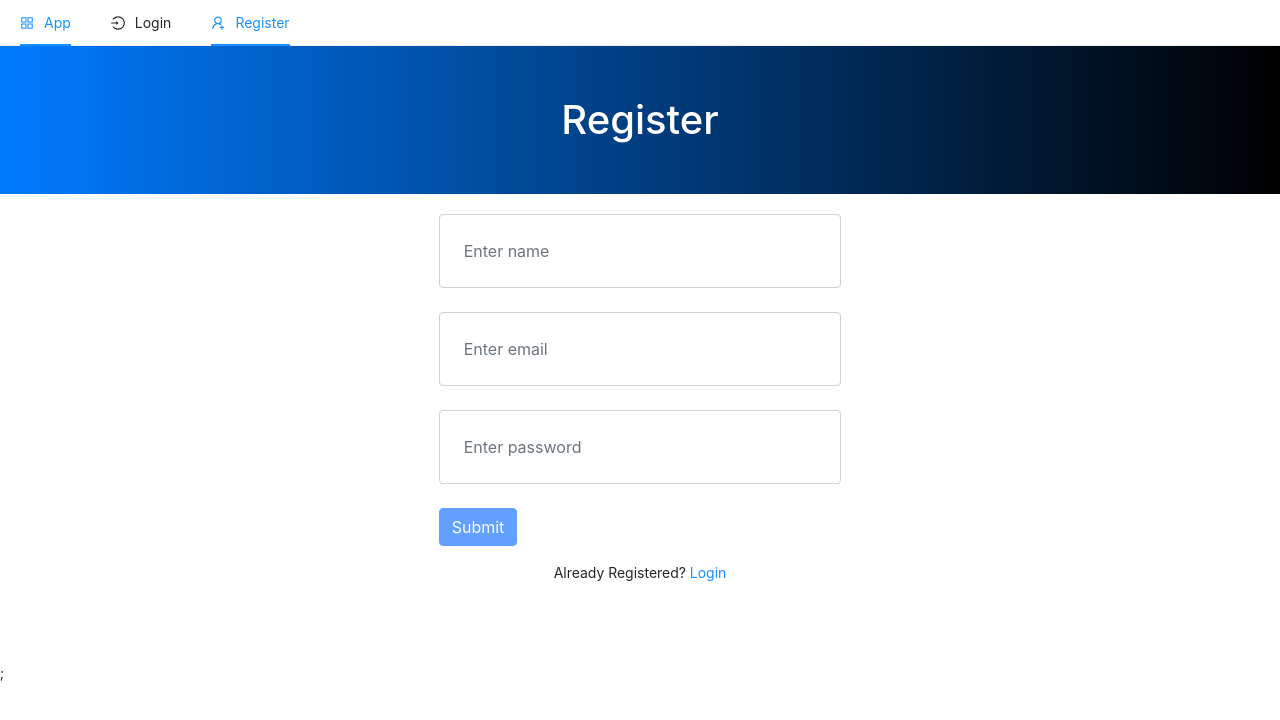
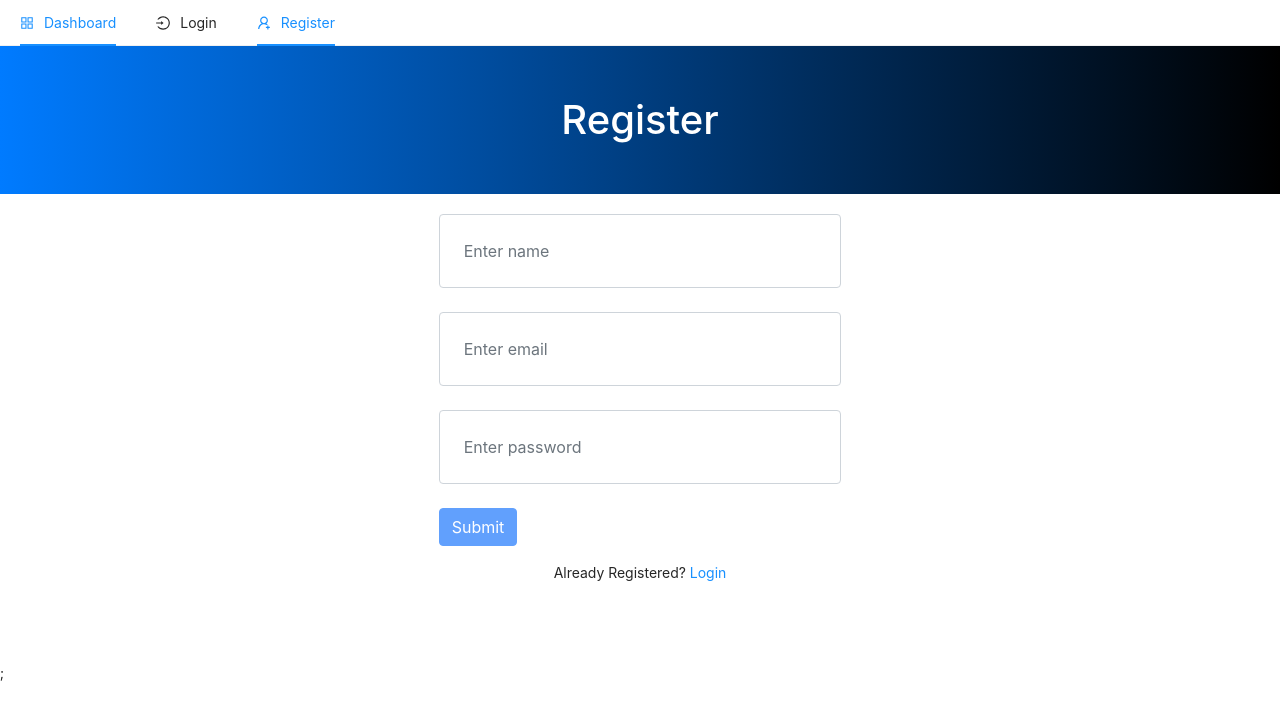
Before and after one commit to BrandonJAllison/codeoptimal, a Next.js app in the folder client/: page /register in a window 1280 px wide. Shown: the top 720 px of the page. Built offline with nearby package versions, Linux system fonts and the light colour scheme.

Commit message:
Protected Routes
Adding protected route

```diff
--- a/client/components/TopNav.js
+++ b/client/components/TopNav.js
@@ -43,7 +43,7 @@ const TopNav = () => {
         icon={<AppstoreOutlined />}
       >
         <Link href="/">
-          <a>App</a>
+          <a>Dashboard</a>
         </Link>
       </Item>
 
--- a/client/pages/register.js
+++ b/client/pages/register.js
@@ -1,14 +1,25 @@
-import { useState } from "react";
+import { useState, useEffect, useContext } from "react";
 import axios from "axios";
 import { toast } from "react-toastify";
 import { SyncOutlined } from "@ant-design/icons";
 import Link from "next/link";
+import { Context } from "../context";
+import {useRouter} from "next/router"
 
 const Register = () => {
   const [name, setName] = useState("");
   const [email, setEmail] = useState("");
   const [password, setPassword] = useState("");
   const [loading, setLoading] = useState(false);
+
+  const router = useRouter();
+  const {state: {user},
+ } = useContext(Context);
+
+
+  useEffect(() =>{
+    if (user !==null) router.push("/")
+  },[user])
 
   const handleSubmit = async (e) => {
     e.preventDefault();
```
